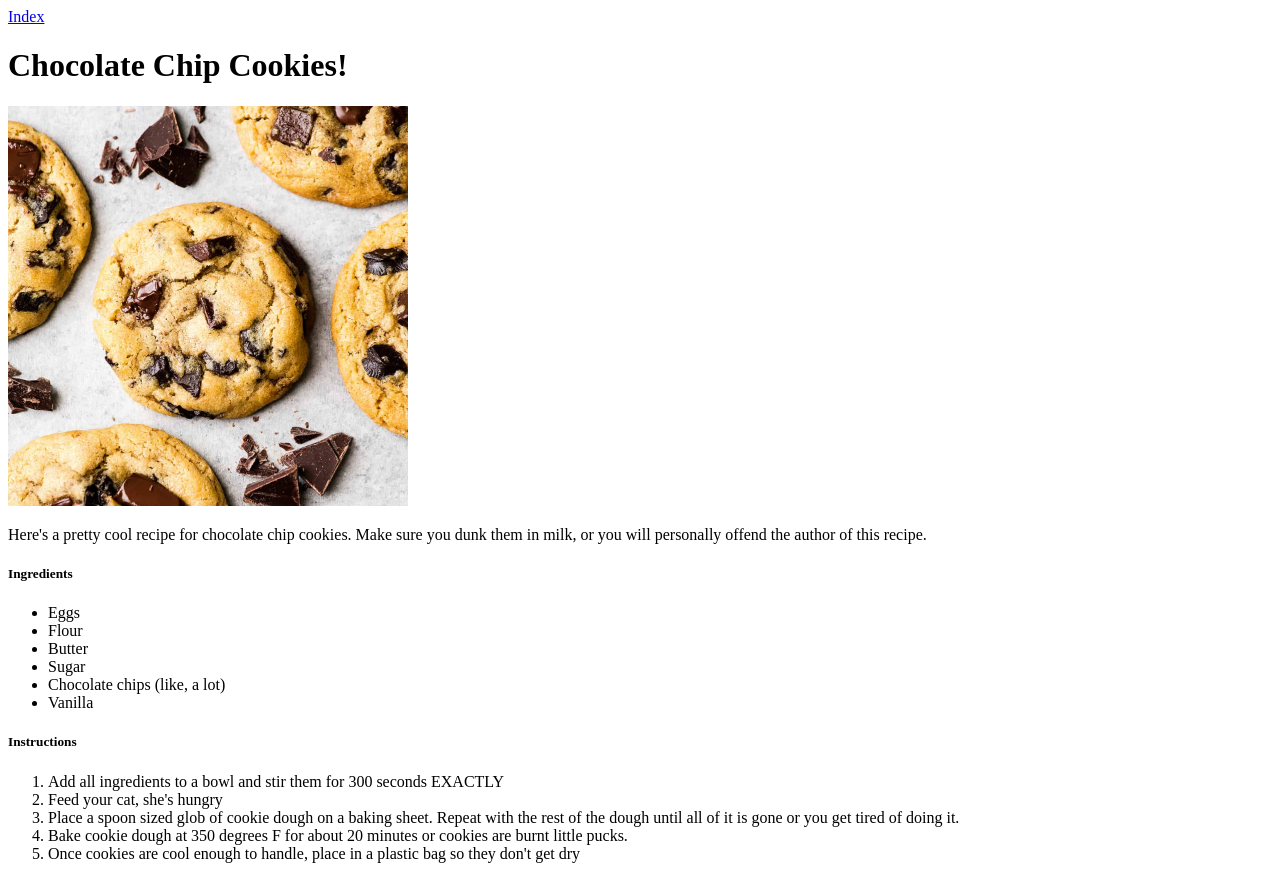
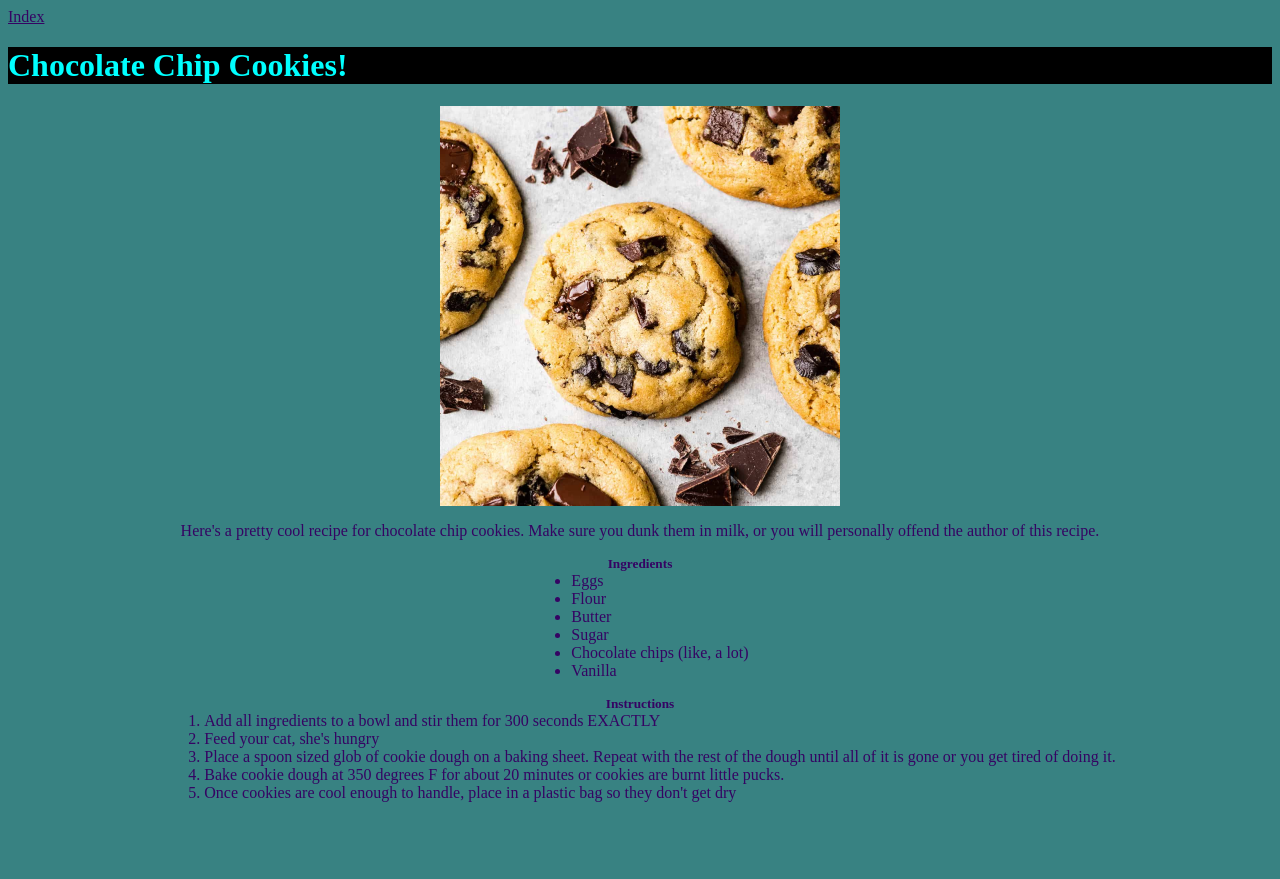
Before and after one commit to ssimonelli/Cazzys_landing_page, a plain HTML site: page recipes/cookies.html in a window 1280 px wide. After the commit the page ends 810 px from the top, so only its background shows below. Drawn offline with Linux system fonts and the light colour scheme.

Commit message:
add more css styling to all pages in project

```diff
--- a/recipes/cookies.html
+++ b/recipes/cookies.html
@@ -4,21 +4,24 @@
     <meta charset="UTF-8">
     <meta http-equiv="X-UA-Compatible" content="IE=edge">
     <meta name="viewport" content="width=device-width, initial-scale=1.0">
+    <link rel="stylesheet" href="../styles.css">
     <title>Mama Cazzy's Cookies</title>
 </head>
 <body>
     <a href="../index.html">Index</a>
-    <h1>Chocolate Chip Cookies!</h1>
-    <img src="../Images/cookies.jpg"
+    <h1 id="title">Chocolate Chip Cookies!</h1>
+    <img
+    class="list"
+    src="../Images/cookies.jpg"
     width="400"
     alt="Tasty looking cookies"
     >
-
-    <p>Here's a pretty cool recipe for chocolate chip cookies. Make sure you dunk them in milk,
+    <p></p>
+    <p class="list">Here's a pretty cool recipe for chocolate chip cookies. Make sure you dunk them in milk,
          or you will personally offend the author of this recipe.</p>
-
-    <h5>Ingredients</h5>
-    <ul>
+    <p></p>
+    <h5 class="list">Ingredients </h5>
+    <ul class="list">
         <li>Eggs</li>
         <li>Flour</li>
         <li>Butter</li>
@@ -26,9 +29,9 @@
         <li>Chocolate chips (like, a lot)</li>
         <li>Vanilla</li>
     </ul>
-
-    <h5>Instructions</h5>
-    <ol>
+    <p></p>
+    <h5 class="list">Instructions</h5>
+    <ol class="list">
         <li>Add all ingredients to a bowl and stir them for 300 seconds EXACTLY</li>
         <li>Feed your cat, she's hungry</li>
         <li>Place a spoon sized glob of cookie dough on a baking sheet.
--- a/styles.css
+++ b/styles.css
@@ -1,12 +1,21 @@
 *{
     background-color:rgb(56, 130, 130);
-}
-
-div {
     color:#350463;
+    text-align:left;
 }
 
 h1 {
     color:aqua;
     background-color: black;
+    text-align: left;
 }
+
+#title{
+    text-align: left;
+}
+
+.list {
+    display:table;
+    text-align:left;
+    margin: 0 auto;
+}
```
Also changed, not shown: index.html (+1 -1 lines), recipes/lasagna.html (+12 -7 lines), recipes/pancakes.html (+14 -10 lines).
